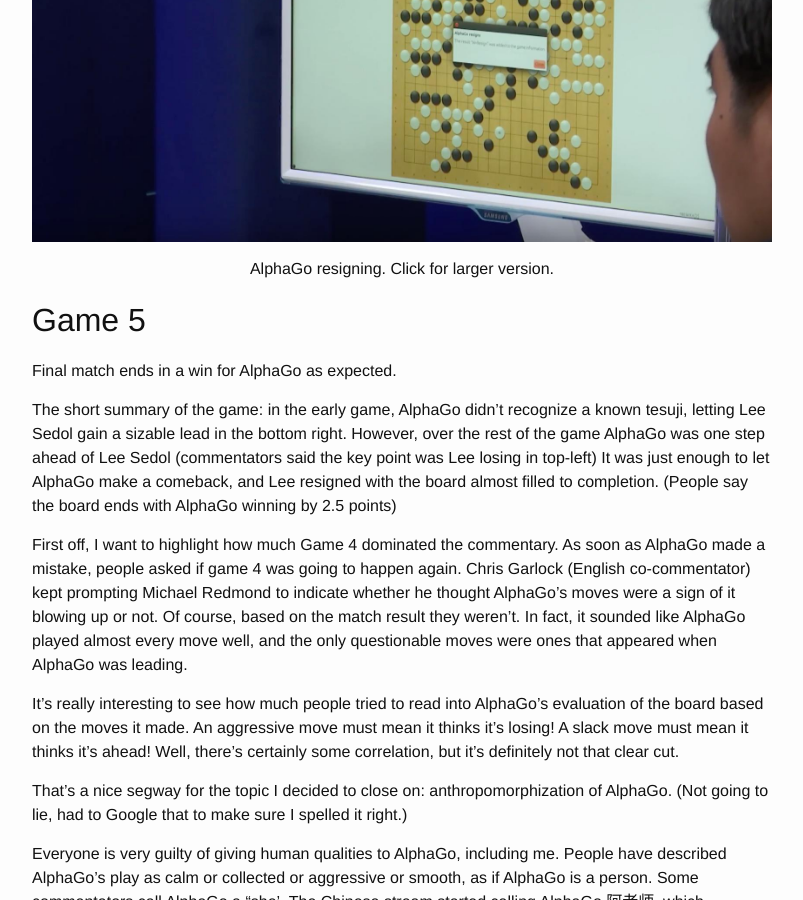
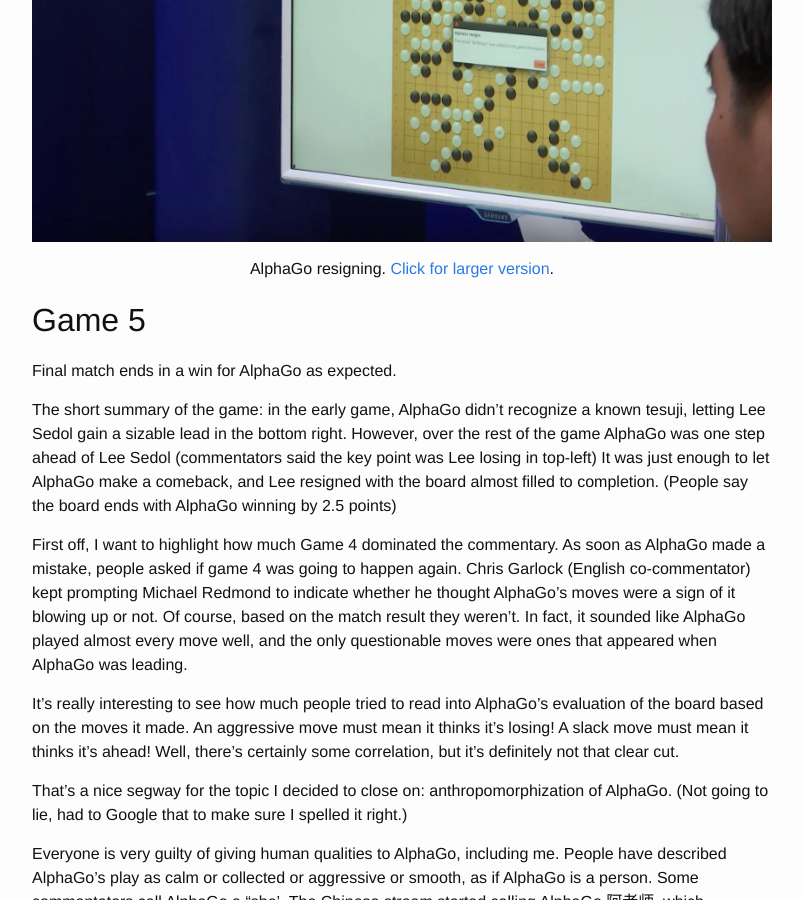
Before and after one commit to alexirpan/alexirpan.github.io, a Jekyll site: the page built from _posts/2016-03-17-alphago-lsd.markdown, in a window 1280 px wide and 900 px high, scrolled down 7566 px. Shown: the whole window, without its empty margins (238-1041 px from the left). Built offline with Jekyll 4.4.1, drawn with Linux system fonts in a browser that asks for light colours; some of the changed lines change nothing that is shown.

Commit message:
Final link, changed time. Final version

```diff
--- a/_posts/2016-03-17-alphago-lsd.markdown
+++ b/_posts/2016-03-17-alphago-lsd.markdown
@@ -1,7 +1,7 @@
 ---
 layout: post
 title:  "AlphaGo vs Lee Sedol: Post Match Commentaries"
-date:   2016-03-17 17:00:00 -0800
+date:   2016-03-17 18:24:00 -0700
 ---
 
 *During the [five game match between AlphaGo and Lee Sedol](https://en.wikipedia.org/wiki/AlphaGo_versus_Lee_Sedol),
@@ -194,7 +194,7 @@ AlphaGo 3-1 Lee Sedol
 [![AlphaGo resigning](/public/ago-lsd/alphagoresign.jpg)](/public/ago-lsd/alphagoresign.jpg)
 {: .centered }
 
-AlphaGo resigning. Click for larger version.
+AlphaGo resigning. [Click for larger version](/public/ago-lsd/alphagoresign.jpg).
 {: .centered }
 
 
```
